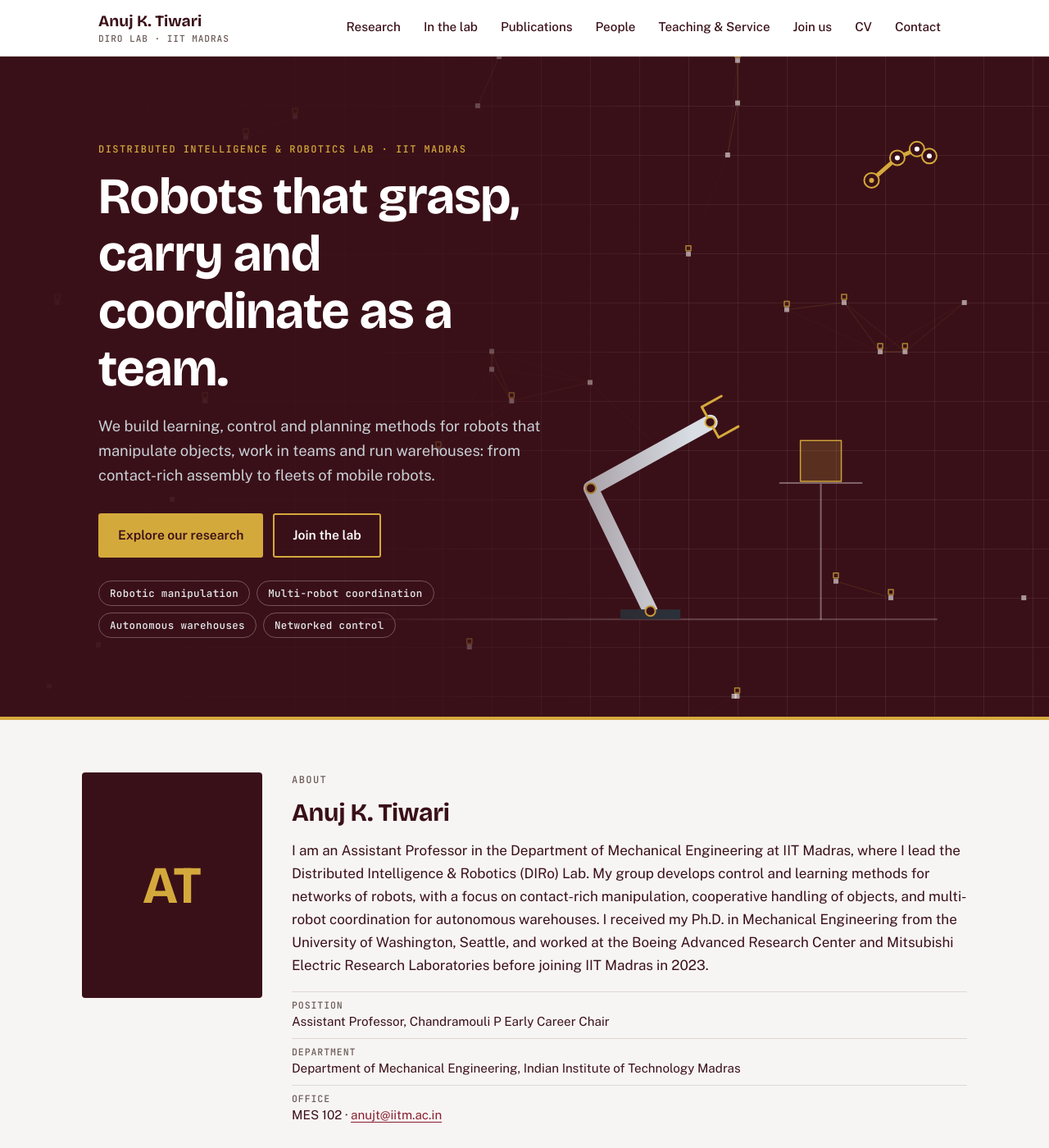
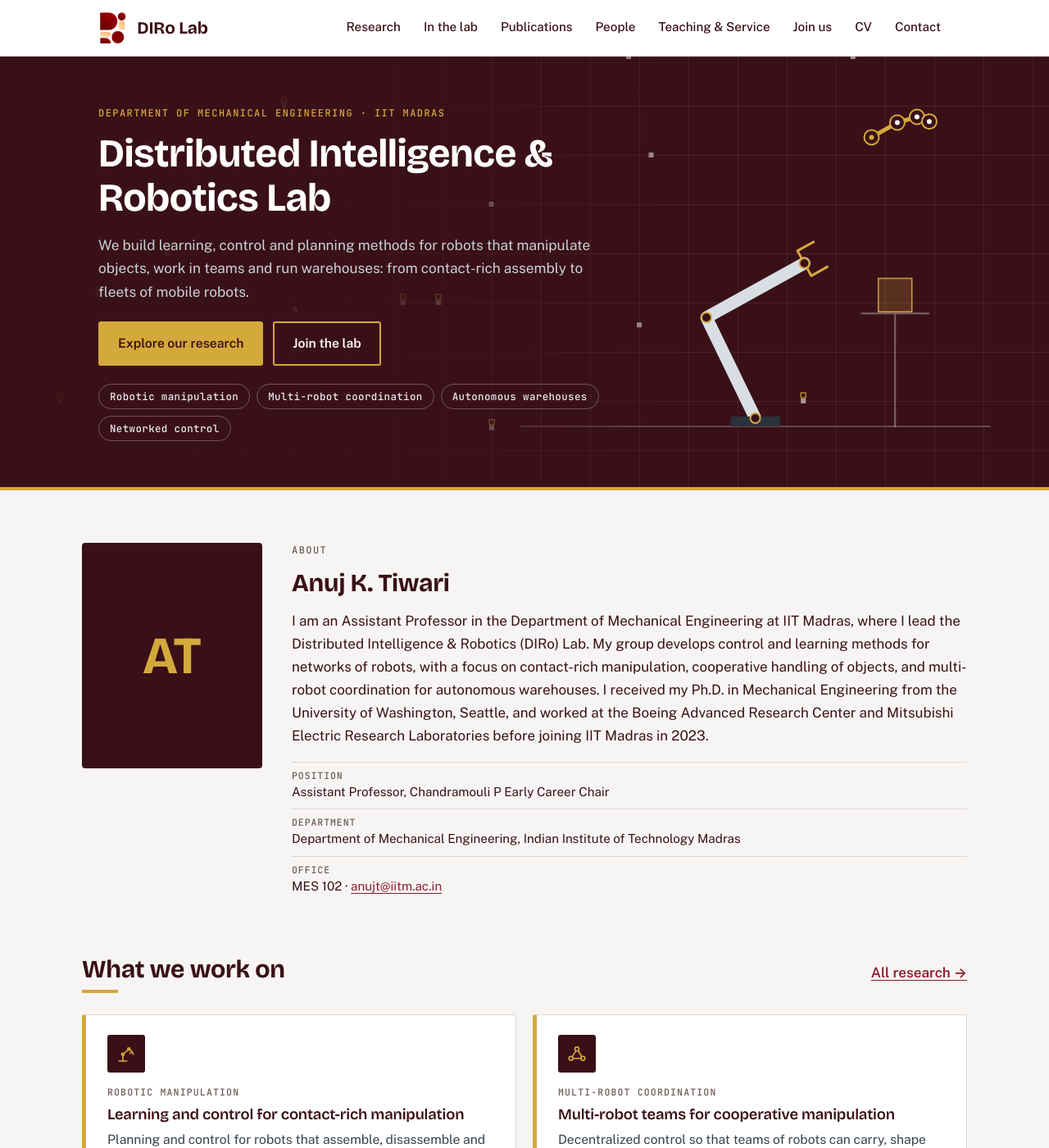
Before and after one commit to anujtiwari9/anujtiwari9.github.io, a Jekyll site: the page built from index.html, in a window 1280 px wide and 1400 px high. Shown: the whole window at 82% size. Built offline with Jekyll 4.4.1, drawn with Linux system fonts in a browser that asks for light colours.

Commit message:
Add files via upload

```diff
--- a/_layouts/default.html
+++ b/_layouts/default.html
@@ -8,6 +8,7 @@
   <link rel="preconnect" href="https://fonts.googleapis.com">
   <link rel="preconnect" href="https://fonts.gstatic.com" crossorigin>
   <link rel="stylesheet" href="https://fonts.googleapis.com/css2?family=Bricolage+Grotesque:opsz,wght@12..96,600;12..96,700&family=JetBrains+Mono:wght@500&family=Public+Sans:wght@400;500;600&display=swap">
+  <link rel="icon" type="image/png" href="{{ '/assets/img/logo-mark.png' | relative_url }}">
   <link rel="stylesheet" href="{{ '/assets/css/style.css' | relative_url }}">
 </head>
 <body>
@@ -15,9 +16,9 @@
 
   <header class="site-header">
     <div class="bar wrap">
-      <a class="brand" href="{{ '/' | relative_url }}">
-        <span class="brand-name">{{ site.data.profile.name }}</span>
-        <span class="brand-sub">{{ site.data.profile.lab_short }} · IIT Madras</span>
+      <a class="brand" href="{{ '/' | relative_url }}" aria-label="{{ site.data.profile.lab_short }} home">
+        <img class="brand-logo" src="{{ '/assets/img/logo-mark.png' | relative_url }}" alt="">
+        <span class="brand-name">{{ site.data.profile.lab_short }}</span>
       </a>
       <button class="nav-toggle" type="button" aria-expanded="false" aria-controls="site-nav">Menu</button>
       <nav id="site-nav" class="site-nav" aria-label="Main">
--- a/assets/css/style.css
+++ b/assets/css/style.css
@@ -248,3 +248,14 @@ html[data-theme="warehouse"] {
 .ph b { font: 500 .78rem var(--mono); letter-spacing: .08em; text-transform: uppercase; font-weight: 500; }
 .ph-play { width: 46px; height: 46px; border-radius: 50%; border: 2px solid var(--tape); position: relative; }
 .ph-play::after { content: ""; position: absolute; left: 18px; top: 13px; border-left: 14px solid var(--tape); border-top: 9px solid transparent; border-bottom: 9px solid transparent; }
+
+/* ---------- Header logo and compact hero ---------- */
+.brand { flex-direction: row; align-items: center; gap: 12px; }
+.brand-logo { height: 42px; width: auto; display: block; }
+.brand-name { font: 700 1.3rem var(--display); letter-spacing: -.005em; }
+.hero-copy { padding-top: 60px; padding-bottom: 56px; }
+.hero-copy > * { max-width: 620px; }
+.hero h1 { font-size: clamp(1.9rem, 4.2vw, 3rem); margin-bottom: 16px; }
+.hero p.lede { font-size: 1.08rem; margin-bottom: 22px; }
+.chips { margin-top: 22px; }
+@media (max-width: 700px) { .hero-copy { padding-top: 44px; padding-bottom: 44px; } }
--- a/assets/js/site.js
+++ b/assets/js/site.js
@@ -53,7 +53,7 @@
     // robot arm geometry
     L = Math.min(H * .26, W * .13);
     B = Math.max(14, L * .3);
-    bx = W * .62; by = H * .84;
+    bx = W * .72; by = H * .84;
     P = { x: bx - L * 1.3, y: by - B / 2 - 4 };            // pick position (box centre)
     Q = { x: bx + L * 1.25, y: by - L * .95 - B / 2 };     // place position, slot 0
     HOME = { x: bx + L * .25, y: by - L * 1.45 };
--- a/index.html
+++ b/index.html
@@ -6,8 +6,8 @@ permalink: /
 <section class="hero" aria-label="Introduction">
   <canvas id="hero-canvas" aria-hidden="true"></canvas>
   <div class="hero-copy">
-    <span class="eyebrow">{{ site.data.profile.lab_name }} · IIT Madras</span>
-    <h1>Robots that grasp, carry and coordinate as a team.</h1>
+    <span class="eyebrow">{{ site.data.profile.department }} · IIT Madras</span>
+    <h1>{{ site.data.profile.lab_name }}</h1>
     <p class="lede">We build learning, control and planning methods for robots that manipulate objects, work in teams and run warehouses: from contact-rich assembly to fleets of mobile robots.</p>
     <div class="btns">
       <a class="btn btn-primary" href="{{ '/research/' | relative_url }}">Explore our research</a>
```
Also changed, not shown: GUIDE.md (+4 -1 lines), assets/img/logo-full.png (added), assets/img/logo-mark.png (added).
